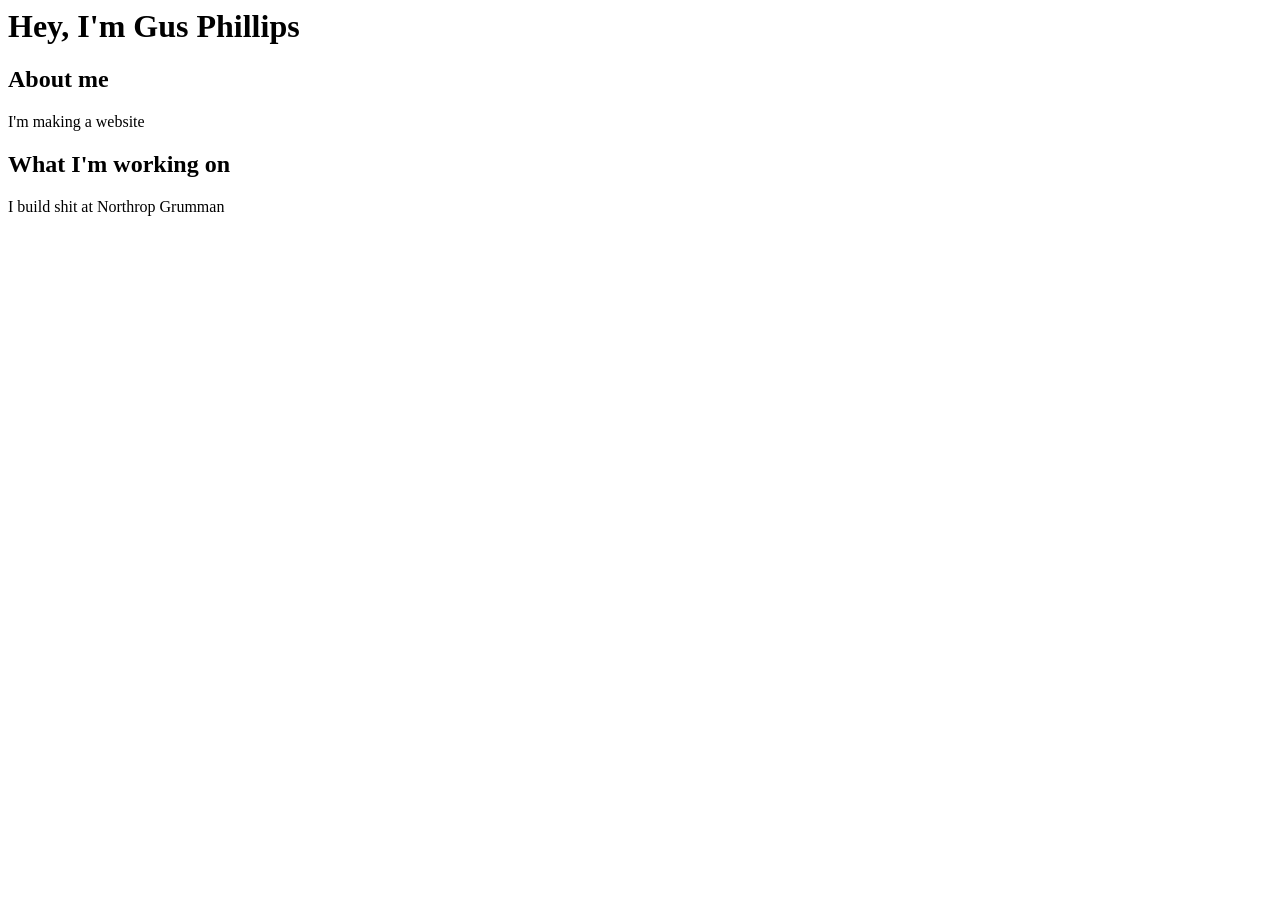
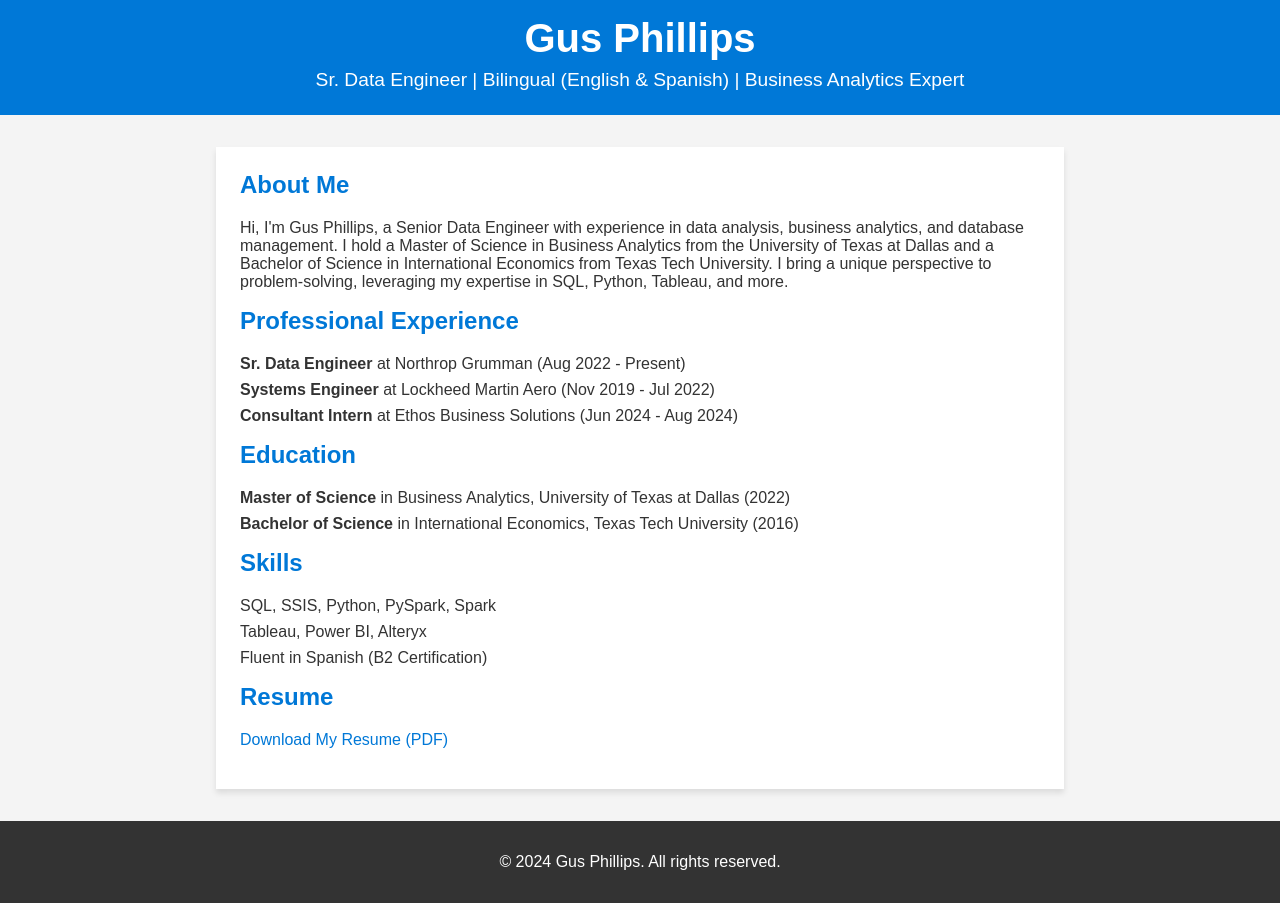
Before and after one commit to gus1787/mywebsite, a plain HTML site: page index.html in a window 1280 px wide. Before the commit the page ends 800 px from the top, so only its background shows below. Drawn offline with Linux system fonts and the light colour scheme.

Commit message:
Update index.html
changed to portfolio

```diff
--- a/index.html
+++ b/index.html
@@ -1,16 +1,113 @@
+<!DOCTYPE html>
+<html lang="en">
+<head>
+    <meta charset="UTF-8">
+    <meta name="viewport" content="width=device-width, initial-scale=1.0">
+    <title>Gus Phillips - Portfolio</title>
+    <style>
+        body {
+            font-family: Arial, sans-serif;
+            margin: 0;
+            padding: 0;
+            background-color: #f4f4f4;
+            color: #333;
+        }
+        header {
+            background-color: #0078d7;
+            color: white;
+            padding: 1rem 0;
+            text-align: center;
+        }
+        header h1 {
+            margin: 0;
+            font-size: 2.5rem;
+        }
+        header p {
+            margin: 0.5rem 0;
+            font-size: 1.2rem;
+        }
+        .container {
+            max-width: 800px;
+            margin: 2rem auto;
+            background: white;
+            padding: 1.5rem;
+            box-shadow: 0 4px 6px rgba(0, 0, 0, 0.1);
+        }
+        h2 {
+            color: #0078d7;
+            margin-top: 0;
+        }
+        ul {
+            list-style: none;
+            padding: 0;
+        }
+        ul li {
+            margin-bottom: 0.5rem;
+        }
+        footer {
+            text-align: center;
+            padding: 1rem 0;
+            margin-top: 2rem;
+            background-color: #333;
+            color: white;
+        }
+        a {
+            color: #0078d7;
+            text-decoration: none;
+        }
+        a:hover {
+            text-decoration: underline;
+        }
+    </style>
+</head>
+<body>
 
-<html>
-    <h1>
-        Hey, I'm Gus Phillips
-    </h1>
-    <body>
-        <h2>About me</h2>
-        <p>
-            I'm making a website
-        </p>
-        <h2>What I'm working on</h2>
-        <p>
-            I build shit at Northrop Grumman
-        </p>
-    </body>
+<header>
+    <h1>Gus Phillips</h1>
+    <p>Sr. Data Engineer | Bilingual (English & Spanish) | Business Analytics Expert</p>
+</header>
+
+<div class="container">
+    <section>
+        <h2>About Me</h2>
+        <p>Hi, I'm Gus Phillips, a Senior Data Engineer with experience in data analysis, business analytics, and database management. I hold a Master of Science in Business Analytics from the University of Texas at Dallas and a Bachelor of Science in International Economics from Texas Tech University. I bring a unique perspective to problem-solving, leveraging my expertise in SQL, Python, Tableau, and more.</p>
+    </section>
+
+    <section>
+        <h2>Professional Experience</h2>
+        <ul>
+            <li><strong>Sr. Data Engineer</strong> at Northrop Grumman (Aug 2022 - Present)</li>
+            <li><strong>Systems Engineer</strong> at Lockheed Martin Aero (Nov 2019 - Jul 2022)</li>
+            <li><strong>Consultant Intern</strong> at Ethos Business Solutions (Jun 2024 - Aug 2024)</li>
+        </ul>
+    </section>
+
+    <section>
+        <h2>Education</h2>
+        <ul>
+            <li><strong>Master of Science</strong> in Business Analytics, University of Texas at Dallas (2022)</li>
+            <li><strong>Bachelor of Science</strong> in International Economics, Texas Tech University (2016)</li>
+        </ul>
+    </section>
+
+    <section>
+        <h2>Skills</h2>
+        <ul>
+            <li>SQL, SSIS, Python, PySpark, Spark</li>
+            <li>Tableau, Power BI, Alteryx</li>
+            <li>Fluent in Spanish (B2 Certification)</li>
+        </ul>
+    </section>
+
+    <section>
+        <h2>Resume</h2>
+        <p><a href="Gus_Phillips_Resume.pdf" target="_blank">Download My Resume (PDF)</a></p>
+    </section>
+</div>
+
+<footer>
+    <p>&copy; 2024 Gus Phillips. All rights reserved.</p>
+</footer>
+
+</body>
 </html>
```
